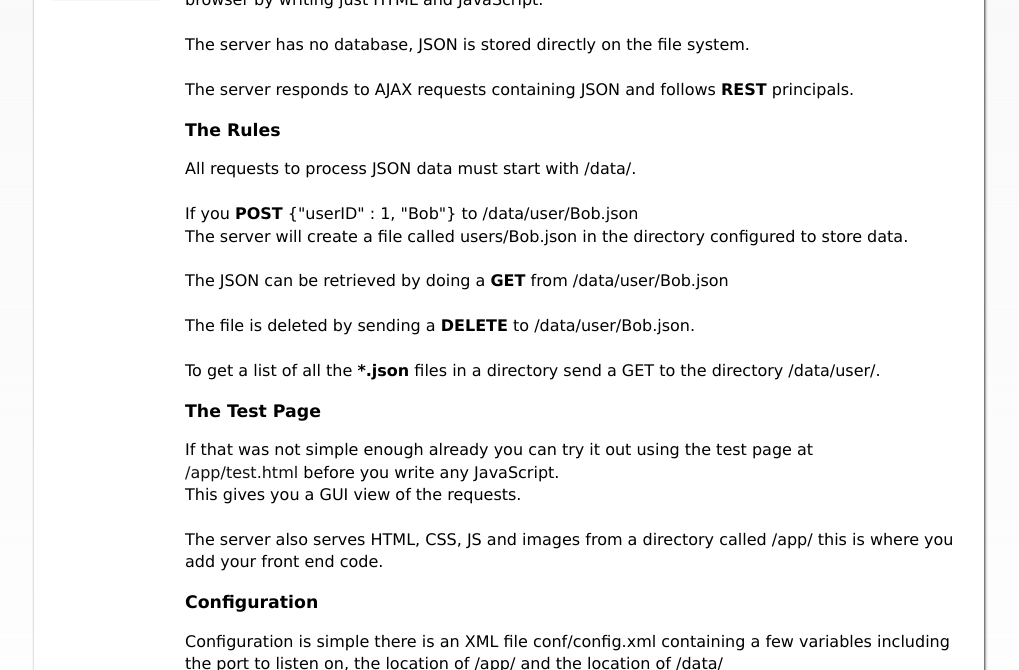
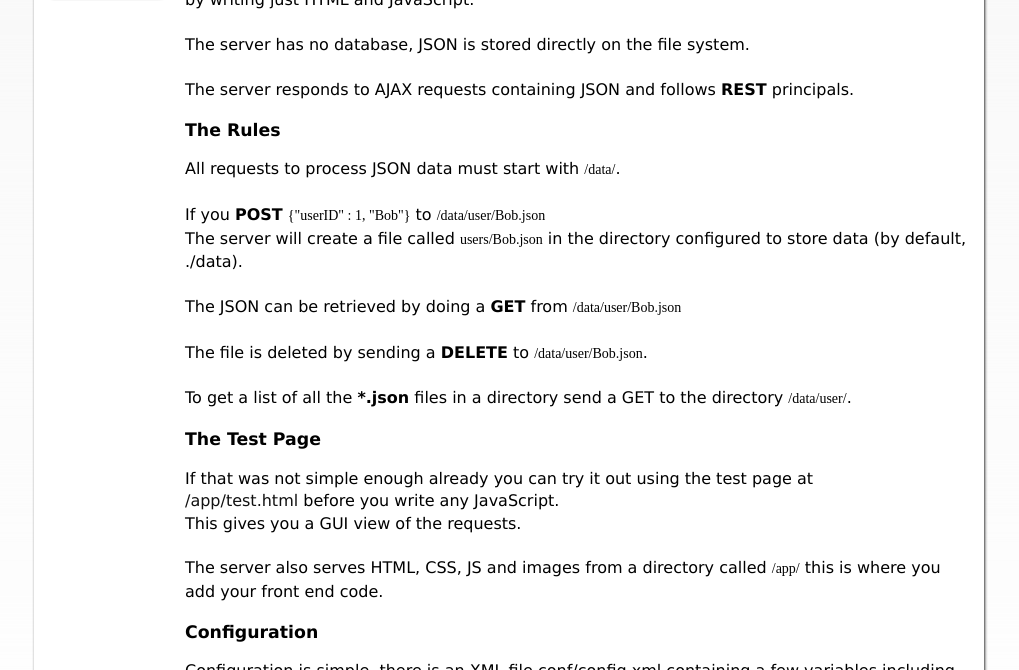
Before and after one commit to teknopaul/nodetoy, a plain HTML site: page app/doc.html in a window 1280 px wide. Shown: the part 130-800 px from the top of the page, without its empty margins (131-1150 px from the left). Drawn offline with nearby package versions, Linux system fonts and the light colour scheme; files that its build step writes are made by us from their sources.

Commit message:
comments and docs changes, remove started coaching KISS

```diff
--- a/app/doc.html
+++ b/app/doc.html
@@ -23,7 +23,7 @@
 
 <div id="pw-content">
 
-Node toy is a node server that does JSON CRUD, so you can write desktop APPs that use the browser by writing just HTML and JavaScript.
+Node toy is a server that does JSON CRUD, so you can write desktop APPs that use the browser by writing just HTML and JavaScript.
 <br/><br/>
 
 The server has no database, JSON is stored directly on the file system.
@@ -33,21 +33,21 @@ The server responds to AJAX requests containing JSON and follows <b>REST</b> pri
 
 <h3>The Rules</h3>
 
-All requests to process JSON data must start with /data/.
+All requests to process JSON data must start with <code>/data/</code>.
 <br/><br/>
 
-If you <b>POST</b> {"userID" : 1, "Bob"}  to  /data/user/Bob.json
+If you <b>POST</b> <code>{"userID" : 1, "Bob"}</code>  to  <code>/data/user/Bob.json</code>
 <br/>
-The server will create a file called users/Bob.json in the directory configured to store data.
+The server will create a file called <code>users/Bob.json</code> in the directory configured to store data (by default, ./data).
 <br/><br/>
 
-The JSON can be retrieved by doing a <b>GET</b> from /data/user/Bob.json
+The JSON can be retrieved by doing a <b>GET</b> from <code>/data/user/Bob.json</code>
 <br/><br/>
 
-The file is deleted by sending a <b>DELETE</b> to /data/user/Bob.json.
+The file is deleted by sending a <b>DELETE</b> to <code>/data/user/Bob.json</code>.
 <br/><br/>
 
-To get a list of all the <b>*.json</b> files in a directory send a GET to the directory /data/user/.
+To get a list of all the <b>*.json</b> files in a directory send a GET to the directory <code>/data/user/</code>.
 
 <h3>The Test Page</h3>
 If that was not simple enough already you can try it out using the test page at
@@ -55,19 +55,21 @@ If that was not simple enough already you can try it out using the test page at
 <br/>This gives you a GUI view of the requests.
 <br/><br/>
 
-The server also serves HTML, CSS, JS and images from a directory called /app/ this is where you add your front end code.
+The server also serves HTML, CSS, JS and images from a directory called <code>/app/</code> this is where you add your front end code.
 
 <h3>Configuration</h3>
-Configuration is simple there is an XML file conf/config.xml containing a few variables including the port to listen on, the location of /app/ and the location of /data/
+Configuration is simple, there is an XML file conf/config.xml containing a few variables including the port to listen on,
+the location of /app/ and the location of /data/
 <br/><br/>
 
-You can add other paramters in config if, is made available as JSON if you send a <b>GET</b> to /config/
+You can add other parameters in the config file, the whole file config it is made available as JSON if you send a <b>GET</b> to /config/
 <br/><br/>
 
 <h3>Server Side Includes</h3>
 All HTML has SSI includes processed, although the full spec of Apache SSI is not supported, including files and variables is.
 <br/><br/>
-You can add variables to the SSI environment (Like Apache&apos;s SetEnv command) by editing the /config/ssi-environment.xml file.
+
+You can add variables to the SSI environment (Like Apache&apos;s SetEnv command) by editing the <code>/config/ssi-environment.xml</code> file.
 
 <h3>Security</h3>
 
@@ -79,6 +81,10 @@ If your app ever grows up to the extent that you want to publish on t'internet i
 <br/><br/>
 
 
+<h3>Example</h3>
+At <a href="/app/todo.html">/app/todo.html</a> there is a simple browser app designed for the FireFox sidebar as an example.
+<br/><br/>
+
 </div><!--pw-content-->
 
 <!--#include virtual="/app/skin/layout-bottom.html" -->
--- a/conf/ssi-environment.xml
+++ b/conf/ssi-environment.xml
@@ -1,7 +1,9 @@
 <env>
 
+	<!-- Text for the header -->
 	<serverName> &amp;laquo; Node Toy &amp;raquo; </serverName>
 
-	<copyRight>· &amp;laquo; &amp;copy; riereta.net - Node Toy Server - powered by node.js &amp;raquo; ·</copyRight>
+	<!-- Displayed in the footer -->
+	<copyRight>· &amp;laquo; &amp;copy; riereta.org - Node Toy Server - powered by node.js &amp;raquo; ·</copyRight>
 
 </env>
--- a/server/http_mods/app.js
+++ b/server/http_mods/app.js
@@ -5,9 +5,13 @@ var defaults = require('./default');
 var resolve = require('../persistence/file-resolve');
 var ssiParser = require('../ssi/ssi-parser');
 var ssi = require('../ssi/ssi-handler');
-var cache = require('cache').forever;
+
 /**
  * Stream a named file to the response.
+ * Also parses SSI if the data is HTML.
+ *
+ * This is the modeul that streamns the client side APP to the browser, it is pretty much a simple
+ * Apache with SSI.
  */
 function doGet(request, response, url) {
 
--- a/server/http_mods/config.js
+++ b/server/http_mods/config.js
@@ -6,7 +6,9 @@ var defaults = 	require('./default');
 var config = 	require('../util/config.js').configData;
 
 /**
- * Return the Table Of Contents as a fragment of HTML for AJAX requests.
+ * Return the configuration files as JSON to the front end,
+ * everyone in browser land love JSON.
+ * N.B. this means you can not put sensitive data in the config.
  */
 function doGet(request, response, url) {
 
--- a/server/http_mods/favicon.js
+++ b/server/http_mods/favicon.js
@@ -4,7 +4,8 @@ var fs = require('fs');
 var defaults = require('./default');
 
 /**
- * Stream the favicon.ico
+ * Stream the favicon.ico,
+ * the file /app/favicon.png is returned.
  */
 function doGet(request, response, url) {
 
--- a/server/http_mods/rest.js
+++ b/server/http_mods/rest.js
@@ -13,7 +13,7 @@ var config = 	require('../util/config.js').configData;
  *
  * e.g.  POST /data/user/Teknopaul  with overwrite the data in a file called Teknopaul.json
  *
- * The only methods supported are GET and POST and it up to the front end to do something sensible with the data.
+ * The only methods supported are GET and POST and DELETE, it up to the front end to do something sensible with the data.
  */
 
 /**
--- a/server/server/status-socket.js
+++ b/server/server/status-socket.js
@@ -30,3 +30,5 @@ var statusSocket = net.createServer(function (c) {
 	}
 });
 statusSocket.listen("/tmp/nodetoy.sock");
+
+console.log("Listening to /tmp/nodetoy.sock");
--- a/server/ssi/ssi-environment.js
+++ b/server/ssi/ssi-environment.js
@@ -15,8 +15,8 @@ parser.parse(function() {
 	}
 	env.initialized = true;
 	emitter.emit('envReady');
-	console.log("SSI environment");
-	console.dir(env);
+	//console.log("SSI environment");
+	//console.dir(env);
 });
 
 /**
--- a/server/start.js
+++ b/server/start.js
@@ -1,3 +1,7 @@
 
+/**
+ * Start the HTTP server, and the status socket.
+ * PWD should be this directory.
+ */
 require("./server/server");
 require("./server/status-socket");
--- a/server/util/2d-xml2json.js
+++ b/server/util/2d-xml2json.js
@@ -10,7 +10,7 @@
  * 	myname : myvalue,
  * }
  *
- * If this class is run with nexted XML elements results are unpredictable, hence "2d".
+ * If this class is run with nested XML elements results are unpredictable, hence "2d".
  *
  */
 
@@ -21,7 +21,6 @@ var sax = require("sax"),
   parser = sax.parser(strict);
 
 /**
- *
  * @constructor
  */
 var Parser = function(fileName) {
--- a/server/util/buffered-stream.js
+++ b/server/util/buffered-stream.js
@@ -7,7 +7,7 @@
 * Copied from
 * https://github.com/polotek/morestreams/blob/mine/main.js which has no comments and I don't understand.
 *
-* TODO this should be a better implementation of a WriteableStream, probably using Buffers and not string concatenating.
+* TODO this should be a better implementation of a WriteableStream.
 */
 
 /**
--- a/server/util/config.js
+++ b/server/util/config.js
@@ -1,5 +1,5 @@
 /**
- * Configraution object loaded from XML, XML support comments config files should have comments, JSON never thought of that.
+ * Configration object loaded from XML, XML support comments, config files should have comments, JSON never thought of that.
  *
  * file loaded is ../conf/config.xml
  *
```
Also changed, not shown: app/404.html (+3 -1 lines), app/test.html (+1 -1 lines), app/todo.html (+4 -0 lines), server/http_mods/default.js (+16 -3 lines).
